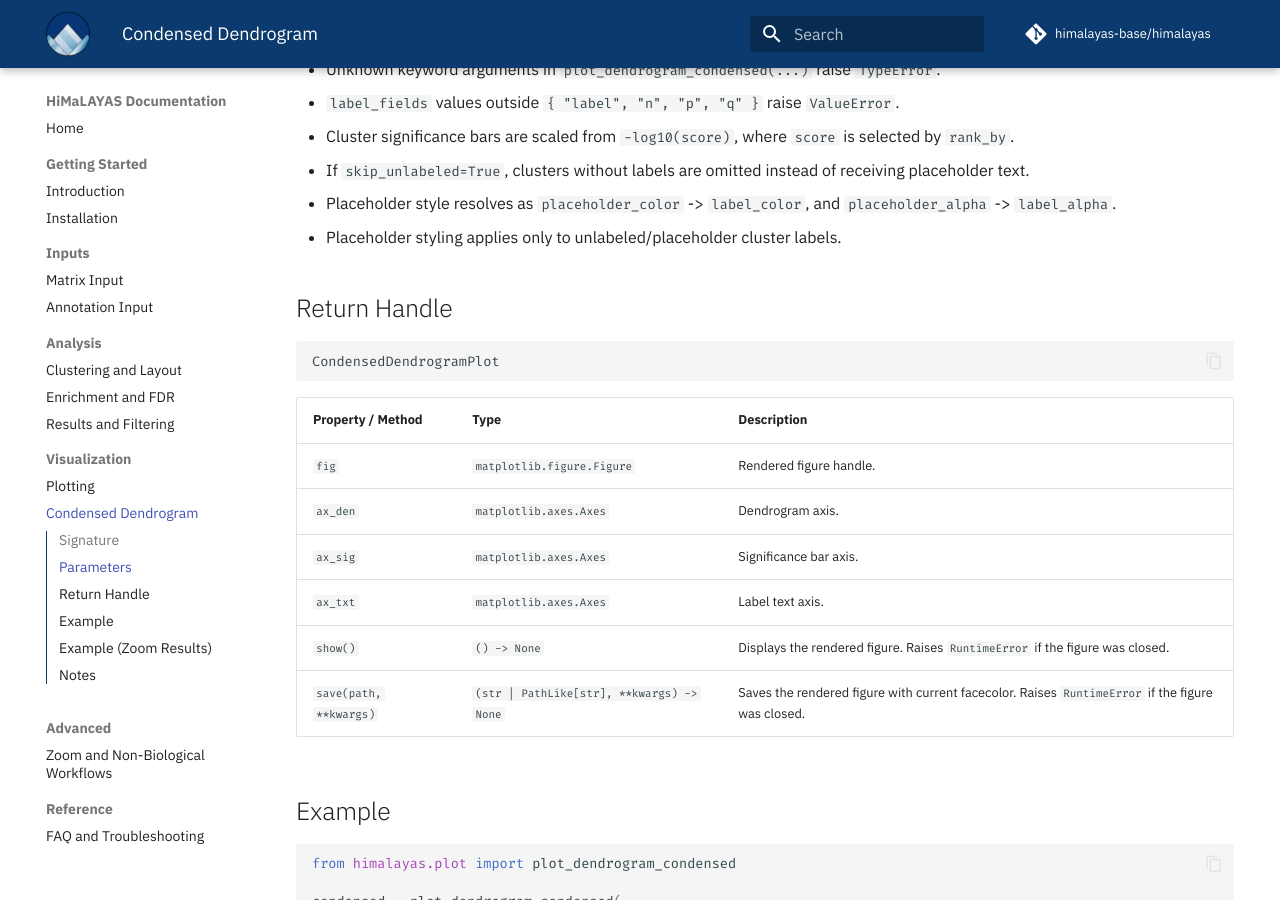
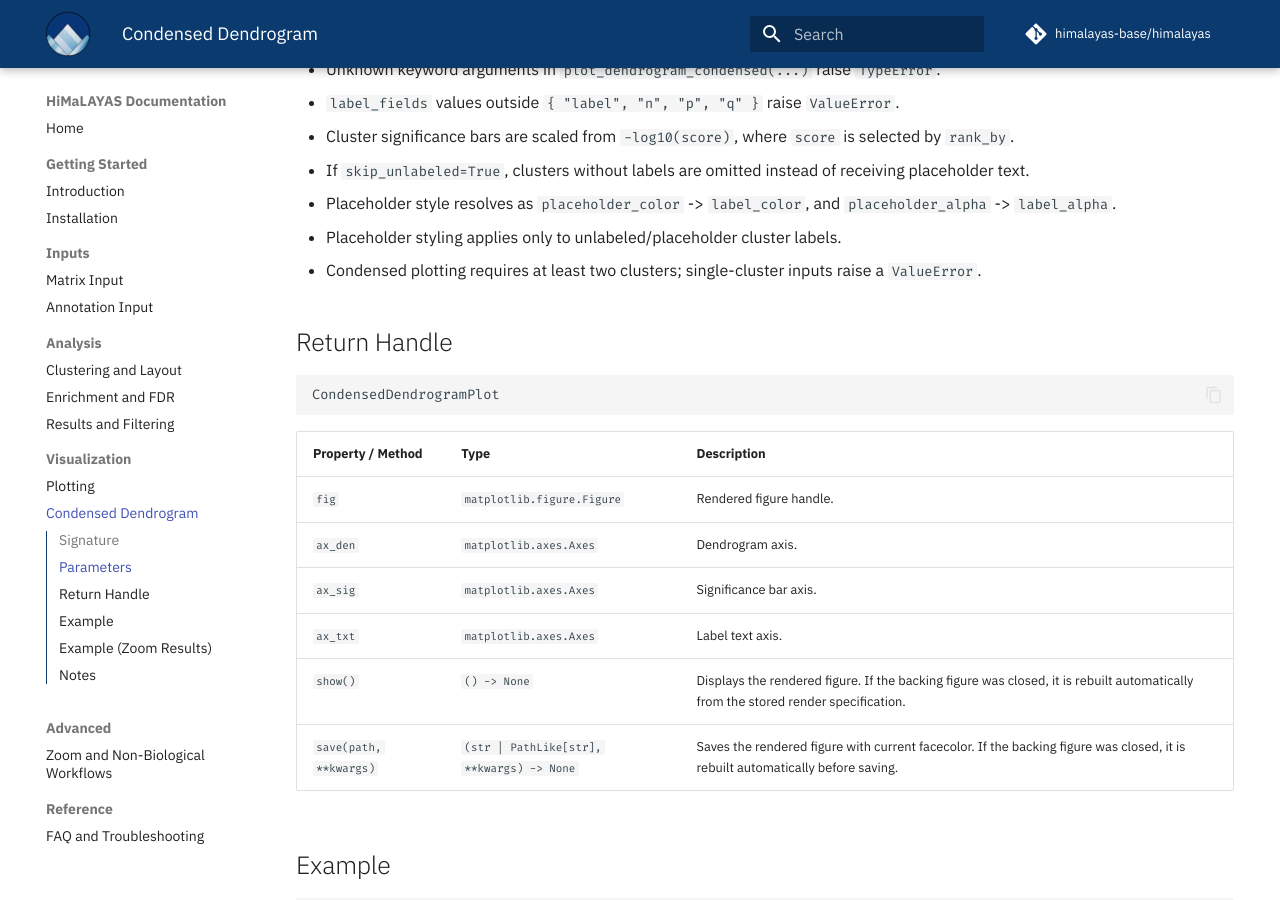
Before and after one commit to himalayas-base/himalayas-docs, an MkDocs documentation site: the page built from docs/8_condensed_dendrogram.md, in a window 1280 px wide and 900 px high, scrolled down 2674 px. Built offline with MkDocs 1.6.1 and Material for MkDocs 9.7.7, drawn with Linux system fonts in a browser that asks for light colours; comment, search, counter and statistics services are not loaded.

Commit message:
update docs to align with v0.0.11

```diff
--- a/docs/8_condensed_dendrogram.md
+++ b/docs/8_condensed_dendrogram.md
@@ -89,6 +89,7 @@ Behavior notes:
 - If `skip_unlabeled=True`, clusters without labels are omitted instead of receiving placeholder text.
 - Placeholder style resolves as `placeholder_color` -> `label_color`, and `placeholder_alpha` -> `label_alpha`.
 - Placeholder styling applies only to unlabeled/placeholder cluster labels.
+- Condensed plotting requires at least two clusters; single-cluster inputs raise a `ValueError`.
 
 ## Return Handle
 
@@ -102,8 +103,8 @@ CondensedDendrogramPlot
 | `ax_den` | `matplotlib.axes.Axes` | Dendrogram axis. |
 | `ax_sig` | `matplotlib.axes.Axes` | Significance bar axis. |
 | `ax_txt` | `matplotlib.axes.Axes` | Label text axis. |
-| `show()` | `() -> None` | Displays the rendered figure. Raises `RuntimeError` if the figure was closed. |
-| `save(path, **kwargs)` | `(str | PathLike[str], **kwargs) -> None` | Saves the rendered figure with current facecolor. Raises `RuntimeError` if the figure was closed. |
+| `show()` | `() -> None` | Displays the rendered figure. If the backing figure was closed, it is rebuilt automatically from the stored render specification. |
+| `save(path, **kwargs)` | `(str | PathLike[str], **kwargs) -> None` | Saves the rendered figure with current facecolor. If the backing figure was closed, it is rebuilt automatically before saving. |
 
 ## Example
 
```
Also changed, not shown: docs/4_clustering.md (+3 -1 lines), docs/5_enrichment.md (+1 -1 lines), docs/6_results.md (+1 -2 lines).
